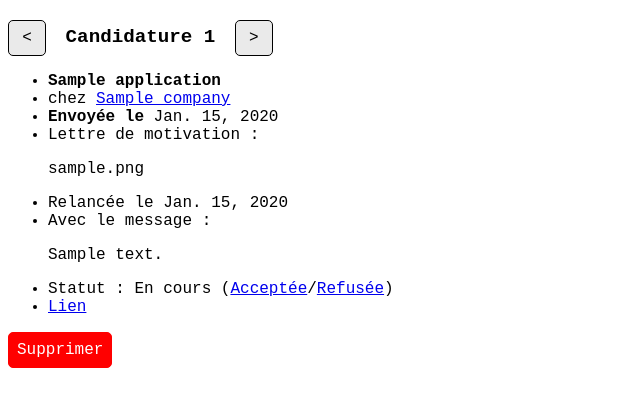
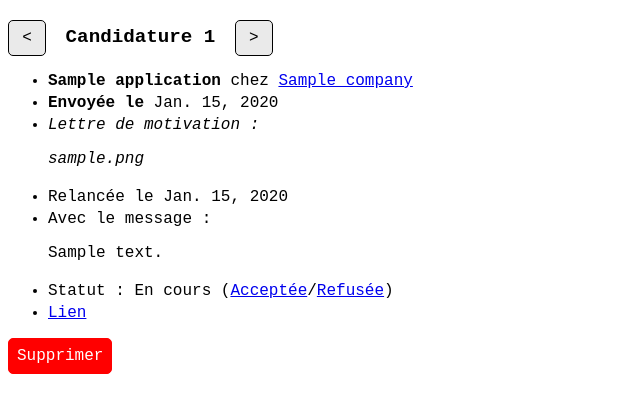
Before and after one commit to GDami/SuiviCandidatures, a Django app: page /applications/1/ in a window 1280 px wide. Shown: the part 103-516 px from the top of the page, without its empty margins (0-640 px from the left). Run offline with Django 5.2, Linux system fonts and the light colour scheme; tables that the repository leaves empty hold one stand-in row (values such as "Sample post").

Commit message:
some styling

```diff
--- a/suivi_candidatures/findjob/static/findjob/styles.css
+++ b/suivi_candidatures/findjob/static/findjob/styles.css
@@ -103,3 +103,13 @@ ul li ul li {
 .declined {
     color:red;
 }
+
+.application-details-list {
+    display: flex;
+    flex-direction: column;
+    gap: .25rem;
+}
+
+.cover-letter {
+    font-style: italic;
+}
--- a/suivi_candidatures/findjob/templates/findjob/application_detail.html
+++ b/suivi_candidatures/findjob/templates/findjob/application_detail.html
@@ -7,15 +7,14 @@
 <a class="button filter_button previous_button" href="{% url 'application-detail' next_id %}">&gt</a>
 
 {% if application.id %}
-<ul>
-    <li><strong>{{application.title}}</strong></li>
-    <li>chez <a href="{% url 'company-detail' application.company.id %}">{{application.company.name}}</a></li>
+<ul class="application-details-list">
+    <li><strong>{{application.title}}</strong> chez <a href="{% url 'company-detail' application.company.id %}">{{application.company.name}}</a></li>
     {% if application.applied %}
     <li><strong>Envoyée le</strong> {{application.date_applied}}</li>
     {% else %}
     <li>Pas encore envoyée</li>
     {% endif %}
-    <li></strong>Lettre de motivation</strong> : {{application.cover_letter | linebreaks}}</li>
+    <li class="cover-letter"></strong>Lettre de motivation</strong> : {{application.cover_letter | linebreaks}}</li>
     {% if not application.callback is null %}
     <li></strong>Relancée le</strong> {{application.callback.date}}</li>
     <li></strong>Avec le message</strong> : {{application.callback.message | linebreaks}}</li>
```
